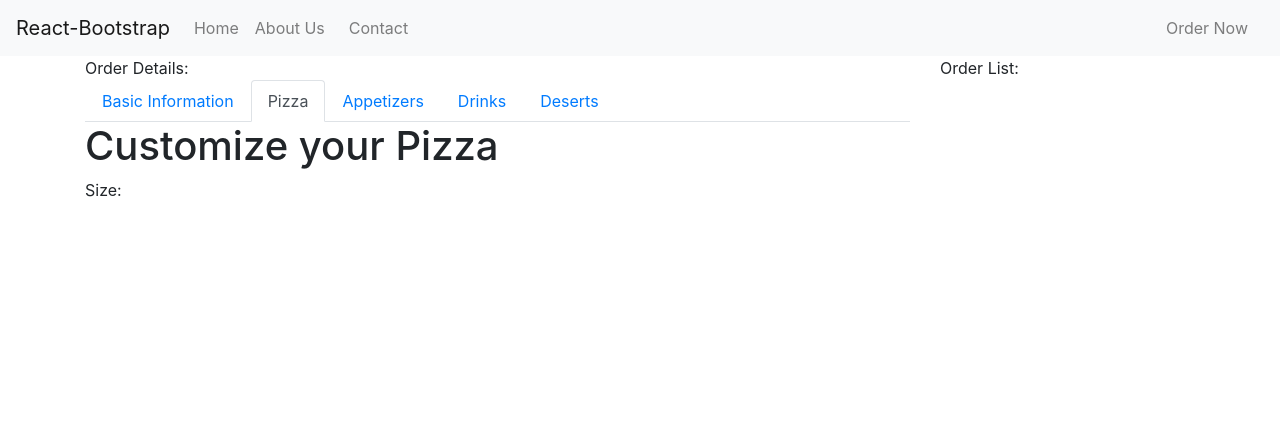
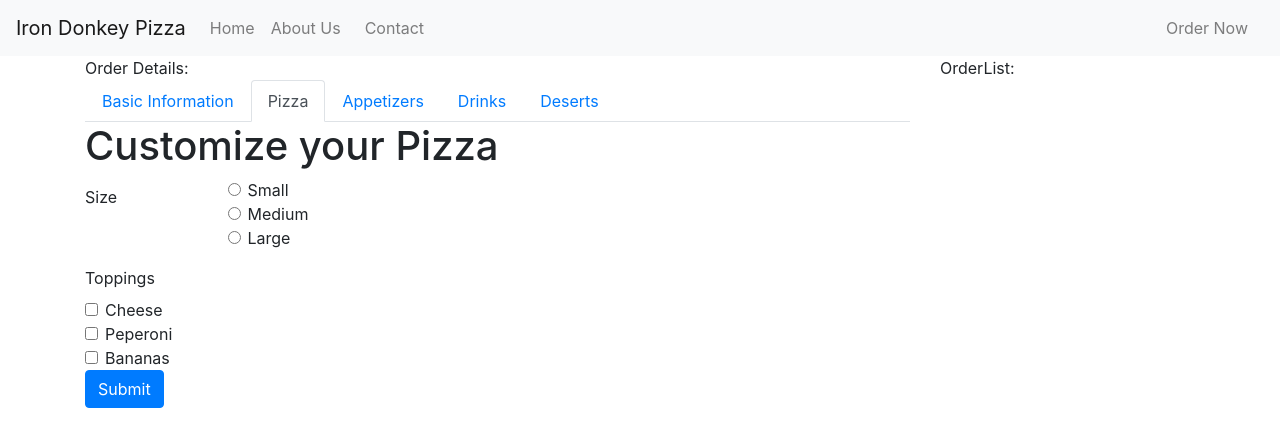
Before and after one commit to AlmuHusan/IronDunkeyPizza, a React (Create React App) app: page /order in a window 1280 px wide. Both pictures are taken after a click on the tab "Pizza". Shown: the top 446 px of the page. Built offline with nearby package versions, Linux system fonts and the light colour scheme.

Commit message:
Basic Order

```diff
--- a/src/About.js
+++ b/src/About.js
@@ -1,7 +1,5 @@
-import logo from './logo.svg';
 import './App.css';
-import {Navbar,Nav} from 'react-bootstrap'
-import React, { Component } from 'react';
+import React from 'react';
 class About extends React.Component{
 
   constructor(props) {
--- a/src/App.js
+++ b/src/App.js
@@ -1,7 +1,6 @@
-import logo from './logo.svg';
 import './App.css';
 import {Navbar,Nav} from 'react-bootstrap'
-import React, { Component } from 'react';
+import React from 'react';
 import Order from './Order.js';
 import Home from './Home.js';
 import About from './About';
@@ -34,7 +33,7 @@ class App extends React.Component{
   return (
     <div>
     <Navbar bg="light" expand="lg">
-      <Navbar.Brand href="">React-Bootstrap</Navbar.Brand>
+      <Navbar.Brand href="">Iron Donkey Pizza</Navbar.Brand>
       <Navbar.Toggle aria-controls="basic-navbar-nav" />
       <Navbar.Collapse id="basic-navbar-nav">
         <Nav className="mr-auto">
--- a/src/Contact.js
+++ b/src/Contact.js
@@ -1,7 +1,5 @@
-import logo from './logo.svg';
 import './App.css';
-import {Navbar,Nav} from 'react-bootstrap'
-import React, { Component } from 'react';
+import React from 'react';
 class Contact extends React.Component{
 
   constructor(props) {
--- a/src/Home.js
+++ b/src/Home.js
@@ -1,7 +1,5 @@
-import logo from './logo.svg';
 import './App.css';
-import {Navbar,Nav} from 'react-bootstrap'
-import React, { Component } from 'react';
+import React from 'react';
 class Home extends React.Component{
 
   constructor(props) {
--- a/src/Order.js
+++ b/src/Order.js
@@ -1,17 +1,16 @@
-import logo from './logo.svg';
 import './App.css';
-import {Navbar,Nav} from 'react-bootstrap';
 import Container from 'react-bootstrap/Container';
 import Row from 'react-bootstrap/Row';
 import Col from 'react-bootstrap/Col';
 import Tabs from 'react-bootstrap/Tabs';
 import Tab from 'react-bootstrap/Tab';
-import React, { Component } from 'react';
+import React from 'react';
 import Desserts from './components/Desserts';
 import Drinks from './components/Drinks';
 import Appetizers from './components/Appetizers';
 import Pizza from './components/Pizza';
-import basicInfo from './components/basicInfo';
+import BasicInfo from './components/BasicInfo';
+import OrderList from './components/OrderList';
 class Home extends React.Component{
 
   constructor(props) {
@@ -19,7 +18,7 @@ class Home extends React.Component{
           this.state = {
               loaded: false,
               regions: 'All Region',
-
+              order:[]
           };
 
 
@@ -27,7 +26,12 @@ class Home extends React.Component{
       componentDidMount = async () => {
           this.setState({ loaded: true })
       }
-
+      addOrder=(orderData)=>{
+          var processOrder= this.state.order;
+          processOrder.push(orderData)
+          this.setState({order:processOrder})
+          console.log(this.state.order)
+      }
 
 
   render(){
@@ -42,10 +46,10 @@ class Home extends React.Component{
         <div>Order Details:</div>
     <Tabs defaultActiveKey="basicInfo" transition={false} id="noanim-tab-example">
         <Tab eventKey="basicInfo" title="Basic Information">
-            <basicInfo/>
+            <BasicInfo/>
         </Tab>
         <Tab eventKey="pizza" title="Pizza">
-            <Pizza/>
+            <Pizza addOrderFunc={this.addOrder}/>
 
         </Tab>
         <Tab eventKey="appetizers" title="Appetizers">
@@ -60,7 +64,7 @@ class Home extends React.Component{
     </Tabs>
     </Col>
     <Col sm={2}>
-        <div>Order List:</div>
+        <OrderList orderList={this.state.order} />
 
 
         </Col>
--- a/src/components/Appetizers.js
+++ b/src/components/Appetizers.js
@@ -1,5 +1,5 @@
 
-import React, { Component } from 'react';
+import React from 'react';
 class Appetizers extends React.Component{
 
   constructor(props) {
--- a/src/components/Desserts.js
+++ b/src/components/Desserts.js
@@ -1,5 +1,5 @@
 
-import React, { Component } from 'react';
+import React from 'react';
 class Desserts extends React.Component{
 
   constructor(props) {
--- a/src/components/Drinks.js
+++ b/src/components/Drinks.js
@@ -1,5 +1,5 @@
 
-import React, { Component } from 'react';
+import React from 'react';
 class Drinks extends React.Component{
 
   constructor(props) {
--- /dev/null
+++ b/src/components/OrderList.js
@@ -0,0 +1,47 @@
+
+import React  from 'react';
+class OrderList extends React.Component{
+
+  constructor(props) {
+          super(props);
+          this.state = {
+              loaded: false,
+              regions: 'All Region',
+
+          };
+
+
+      }
+      componentDidMount = async () => {
+          this.setState({ loaded: true })
+      }
+
+
+
+  render(){
+
+
+    console.log("UPDATE");
+    console.log(this.props.orderList);
+    var orderList=this.props.orderList.map((order,index)=>
+        <div key={index}>
+        {order.type}
+        </div>
+        );
+
+  console.log(orderList);
+  return (
+
+    <div>
+    <div>OrderList:</div>
+    {orderList ?
+    <React.Fragment >{orderList}</React.Fragment>
+    :
+    <React.Fragment></React.Fragment>  }
+    </div>
+    );
+
+  }
+}
+
+export default OrderList;
--- a/src/components/Pizza.js
+++ b/src/components/Pizza.js
@@ -1,6 +1,9 @@
 
-import React, { Component } from 'react';
-
+import React from 'react';
+import Form from 'react-bootstrap/Form';
+import Col from 'react-bootstrap/Col';
+import Row from 'react-bootstrap/Row';
+import Button from 'react-bootstrap/Button';
 class Pizza extends React.Component{
 
   constructor(props) {
@@ -18,7 +21,29 @@ class Pizza extends React.Component{
       }
 
 
+  pizzaSubmit=(event)=>{
+    event.preventDefault();
+    var sizes=["smallSize","mediumSize","largeSize"];
+    var newOrder={type:"Pizza",properties:{}};
+    console.log(event);
+    console.log(event.target.smallSize.checked);
 
+    if(event.target.smallSize.checked)
+      newOrder.properties["Size"]="Small";
+    else if(event.target.mediumSize.checked)
+      newOrder.properties["Size"]="Medium";
+    else
+      newOrder.properties["Size"]="Large";
+    var toppings=[];
+    if(event.target.cheese.checked)
+      toppings.push("chesse");
+    else if(event.target.peperoni.checked)
+      toppings.push("peperoni");
+    else
+      toppings.push("bananas");
+    newOrder.properties["Toppings"]=toppings;
+    this.props.addOrderFunc(newOrder);
+  }
   render(){
 
 
@@ -26,8 +51,40 @@ class Pizza extends React.Component{
   return (
     <div>
     <h1>Customize your Pizza</h1>
-    <div>Size:</div>
-
+    <Form onSubmit={this.pizzaSubmit}>
+    <fieldset>
+    <Form.Group as={Row}>
+      <Form.Label as="legend" column sm={2}>
+        Size
+      </Form.Label>
+      <Col sm={10}>
+        <Form.Check
+          type="radio"
+          label="Small"
+          name="sizes"
+          id="smallSize"
+        />
+        <Form.Check
+          type="radio"
+          label="Medium"
+          name="sizes"
+          id="mediumSize"
+        />
+        <Form.Check
+          type="radio"
+          label="Large"
+          name="sizes"
+          id="largeSize"
+        />
+      </Col>
+    </Form.Group>
+  </fieldset>
+    <Form.Label>Toppings</Form.Label>
+    <Form.Check id="cheese" label="Cheese" />
+    <Form.Check id="peperoni" label="Peperoni" />
+    <Form.Check id="bananas" label="Bananas" />
+    <Button type="submit">Submit</Button>
+  </Form>
     </div>
     );
 
--- a/src/components/basicInfo.js
+++ b/src/components/basicInfo.js
@@ -1,6 +1,6 @@
 
-import React, { Component } from 'react';
-class basicInfo extends React.Component{
+import React from 'react';
+class BasicInfo extends React.Component{
 
   constructor(props) {
           super(props);
@@ -30,4 +30,4 @@ class basicInfo extends React.Component{
   }
 }
 
-export default basicInfo;
+export default BasicInfo;
```
